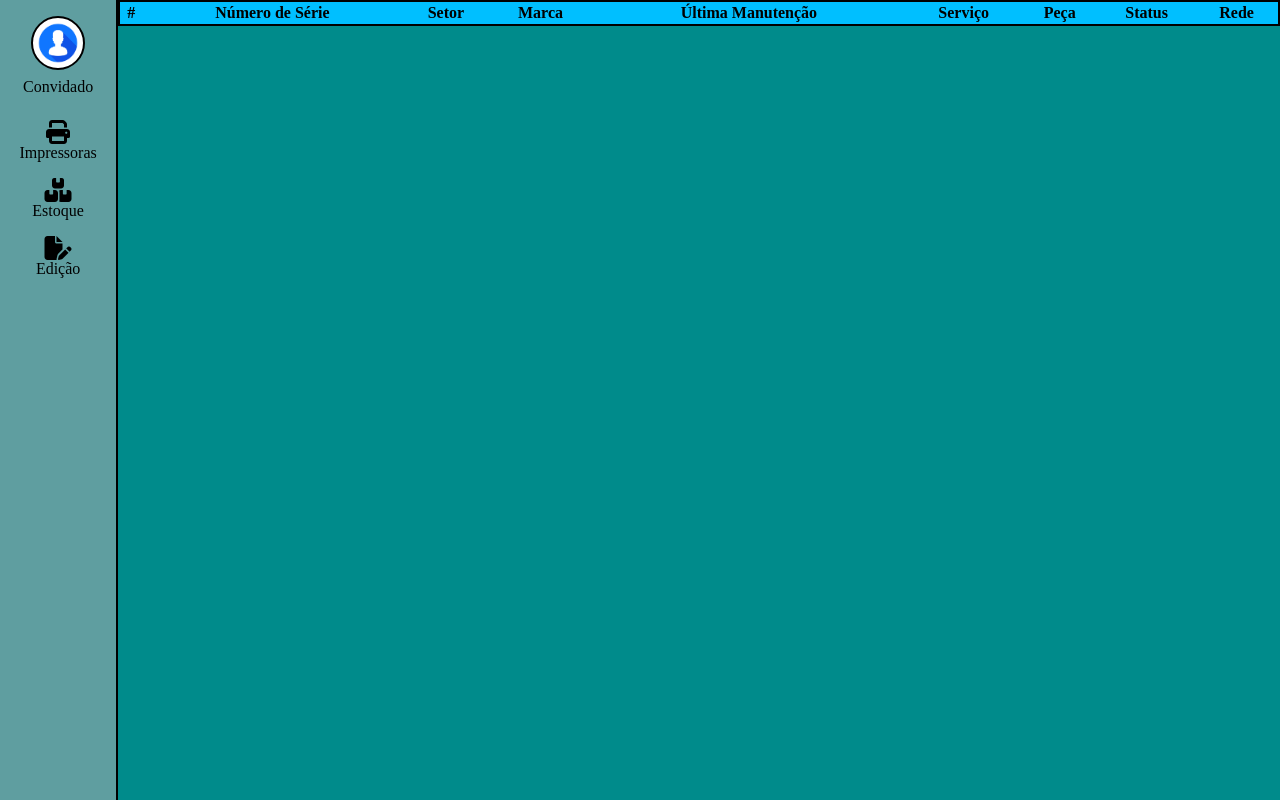
After one commit to SamElias001/Proj-impressoras, a PHP site: page / in a window 1280 px wide. The commit adds this page. Run offline with PHP 8.4, Linux system fonts and the light colour scheme; lists and menus that the app fills with data are empty; some libraries are stand-ins or nearby versions.

Commit message:
Add files via upload

```diff
--- /dev/null
+++ b/index.php
@@ -0,0 +1,71 @@
+<!DOCTYPE html>
+<html lang="pt-br">
+
+<head>
+    <meta charset="UTF-8">
+    <meta name="viewport" content="width=device-width, initial-scale=1.0">
+    <title>Document</title>
+
+    <link rel="stylesheet" href="./src/style.css">
+
+    <link rel="stylesheet" href="https://cdnjs.cloudflare.com/ajax/libs/font-awesome/6.6.0/css/all.min.css"
+    integrity="sha512-Kc323vGBEqzTmouAECnVceyQqyqdsSiqLQISBL29aUW4U/M7pSPA/gEUZQqv1cwx4OnYxTxve5UMg5GT6L4JJg=="
+    crossorigin="anonymous" referrerpolicy="no-referrer" />
+</head>
+
+<body style="background-color: darkcyan; display: flex;">
+    <div class="tray">
+        <div class="profile">
+            <div class="profile-img" onclick=""></div>
+            <div class="profile-name">Convidado</div>
+        </div>
+
+        <ul class="list">
+            <li class="op-itens">
+                <i class="fa-solid fa-print" onclick="showContent('impressoras')"></i>
+                <a href="#impressoras" onclick="showContent('impressoras')">
+                    Impressoras
+                </a>
+            </li>
+            <li class="op-itens">
+                <i class="fa-solid fa-boxes-stacked" onclick="window.location.href='./src/tabs/estoque.php'"></i>
+                <a href="#estoque" onclick="showContent('estoque')">
+                    Estoque
+                </a>
+            </li>
+            <li class="op-itens">
+                <i class="fa-solid fa-file-pen" onclick="window.location.href='./src/tabs/edicao.php'"></i>
+                <a href="#edicao" onclick="showContent('edicao')">
+                    Edição
+                </a>
+            </li>
+        </ul>
+    </div>
+
+    <div class="content">
+        <table>
+            <thead>
+                <tr>
+                    <th>#</th>
+                    <th>Número de Série</th>
+                    <th>Setor</th>
+                    <th>Marca</th>
+                    <th>Última Manutenção</th>
+                    <th>Serviço</th>
+                    <th>Peça</th>
+                    <th>Status</th>
+                    <th>Rede</th>
+                </tr>
+            </thead>
+            <tbody>
+
+            </tbody>
+            <?php
+
+            ?>
+        </table>
+    </div>
+
+    <script src="./src/script.js"></script>
+</body>
+</html>
--- a/src/style.css
+++ b/src/style.css
@@ -3,131 +3,90 @@ margin: 0;
     padding: 0;
 }
 
-.bg {
+.tray {
+    background-color: cadetblue;
     display: flex;
+    flex-direction: column;
+    height: 98vh;
+    width: 10%;
     align-items: center;
+    padding-top: 2vh;
+    border-right: 2px solid black;
+}
+
+.profile {
+    display: flex;
+    flex-direction: column;
+    justify-items: center;
+    align-items: center;
+    gap: 1vh;
+}
+
+.profile-img {
+    display: flex;
     justify-content: center;
-  background-color: gray;
-  position: fixed;
-  top: 0;
-  left: 0;
-  width: 100vw;
-  height: 100vh;
+    align-items: center;
+    height: 50px;
+    width: 50px;
+    border: 2px solid black;
+    border-radius: 50%;
+    background-image: url("./imgs/demo.jpg");
+    background-position: center;
+    background-repeat: no-repeat;
+    background-size: cover;
+    cursor: pointer;
+}
+
+.profile-name {
+
+}
+
+.list {
+    margin-top: 1vh;
+}
+
+.op-itens {
+    display: flex;
+    flex-direction: column;
+    align-items: center;
+}
+
+.op-itens i {
+    margin-top: 2vh;
+    font-size: 3vh;
+    cursor: pointer;
+}
+
+.op-itens a {
+    text-decoration: none;
+    color: black;
+}
+
+.content {
+    width: 100%;
+    display: flex;
+    flex-direction: column;
+    align-items: center;
+    justify-content: start;
+}
+
+.content table {
+    border: 2px solid black;
+    background-color: deepskyblue;
+    width: 100%;
+}
+
+#estoque {
+    justify-content: center;
 }
 
 .container {
     display: flex;
-  align-items: center;
-  justify-content: center;
-  flex-direction: column;
-  border: 3px solid black;
-  border-radius: 10px;
-  padding: 10px;
-  margin: 15px;
-  background-color: rgb(91, 91, 91);
-  box-shadow: 4px 4px 10px 0px rgba(0, 0, 0, 0.3);
-  width: 300px;
-  overflow: hidden;
-  position: relative;
+    flex-wrap: wrap;
+    gap: 5px;
+    border: 2px solid black;
+    border-radius: 20px;
+    height: 30vw;
+    width: 50%;
+    background-color: darkgray;
 }
-
-.login-container {
-  display: flex;
-  flex-direction: column;
-  gap: 5px;
-  margin-bottom: 1rem;
-}
-
-.login-container label {
-  color: white;
-  text-shadow: 2px 2px 4px rgba(0, 0, 0, 0.7);
-}
-
-.join-container {
-  display: flex;
-  justify-content: space-around;
-  align-items: center;
-  gap: 1rem;
-}
-
-.join-container button {
-  padding: 5px;
-  border: 2px solid black;
-}
-
-.input {
-  border: 2px solid black;
-  border-radius: 6px;
-}
-
-#glass {
-  display: flex;
-  transition: transform 0.5s ease;
-  width: 100%;
-}
-
-.slideGlass {
-  min-width: 300px;
-  padding: 20px;
-  box-sizing: border-box;
-  text-align: center;
-  border-right: 1px solid transparent;
-}
-
-.btn {
-  position: absolute;
-  top: 50%;
-  transform: translateY(-50%);
-  color: white;
-  background-color: transparent;
-  border: none;
-  padding: 10px;
-  cursor: pointer;
-  font-size: 20px;
-}
-
-.left {
-  left: 0;
-}
-
-.right {
-  right: 0;
-}
-
-/* Chat IA */
-
-#container-chat {
-  width: 500px;
-}
-
-.chat-container {
-  height: 500px;
-  width: 100%;
-  display: flex;
-  flex-direction: column;
-  overflow-y: auto;
-  padding: 10px;
-  justify-content: space-between;
-}
-
-.chat-input input, button {
-  border: 1px solid gray;
-  border-radius: 8px;
-  padding: 4px;
-  background-color: black;
-  color: lightgray;
-}
-
-.chat-input {
-  display: flex;
-  gap: 5px;
-  justify-content: space-between;
-}
-
-.chat-input input {
-  width: 80%;
-}
-
-.chat-input button {
-  width: 15%;
-}
```
Also changed, not shown: src/classeimpressora.php (added, +34 -0 lines), src/conexaobd.php (+6 -7 lines), src/db/impressoras.sql (added, +25 -0 lines), src/script.js (deleted, +0 -16 lines), src/tabs/edicao.php (added, +55 -0 lines), src/tabs/estoque.php (added, +66 -0 lines), src/imgs/demo.jpg (added). Lines whose indentation alone changed are shown as unchanged.
